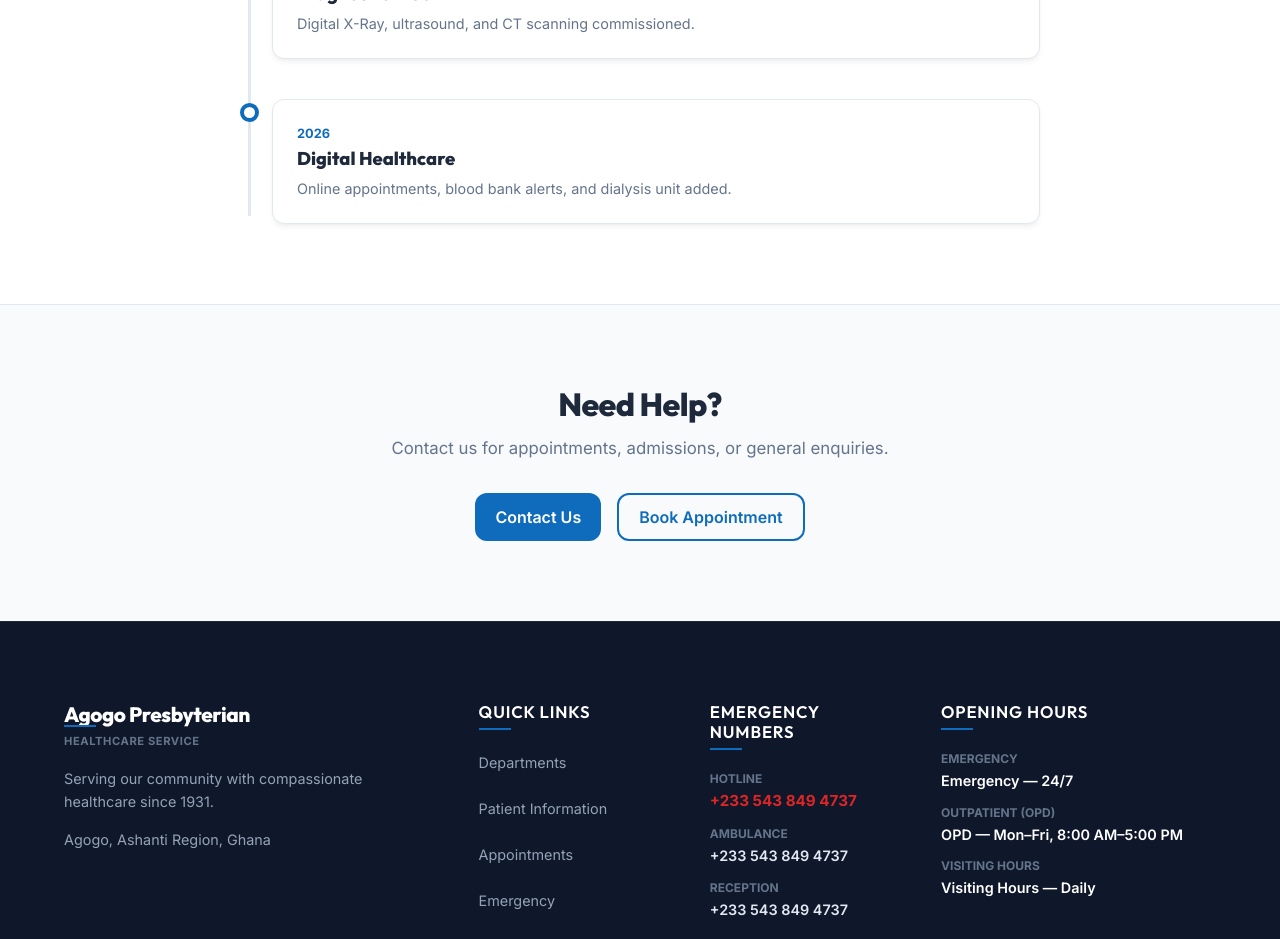
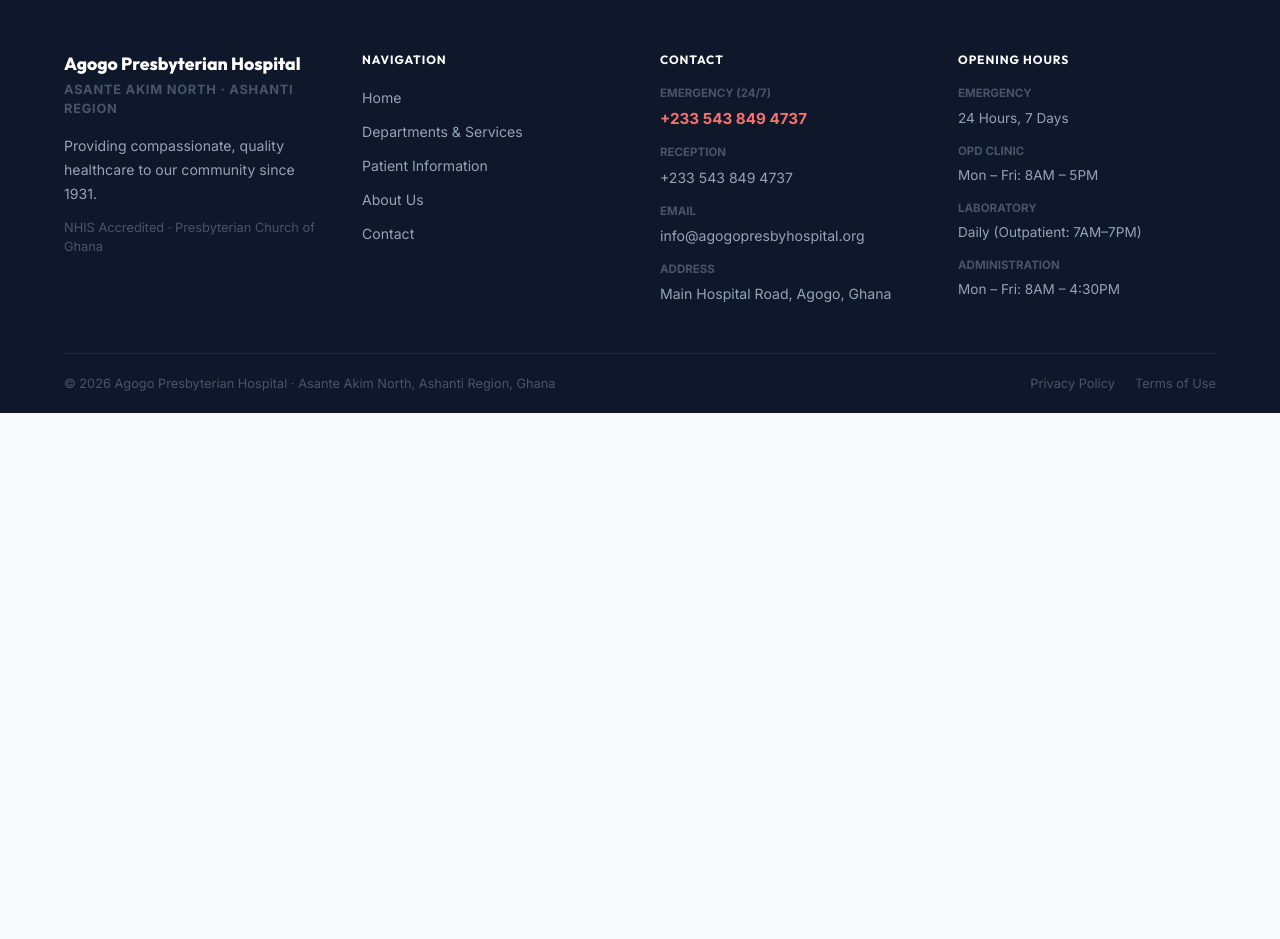
Before and after one commit to universityshopgh/agogohospital, a Next.js app: page /about in a window 1280 px wide. Shown: the part 2140-3079 px from the top of the page. After the commit the page ends 2553 px from the top, so only its background shows below. Built offline with nearby package versions, Linux system fonts and the light colour scheme.

Commit message:
feat: redesign footer, compact milestones grid, rewrite patient-info page

```diff
--- a/src/app/about/page.js
+++ b/src/app/about/page.js
@@ -117,19 +117,16 @@
       <section className="section" style={{ backgroundColor: 'var(--white)' }}>
         <div className="container">
           <div className="section-header center">
-            <span className="section-tag">Timeline</span>
-            <h2 className="section-title">Our Milestone Journey</h2>
+            <span className="section-tag">History</span>
+            <h2 className="section-title">Key Milestones</h2>
           </div>
 
-          <div className="timeline">
+          <div style={{ display: 'grid', gridTemplateColumns: 'repeat(auto-fit, minmax(150px, 1fr))', gap: '16px' }}>
             {historyTimeline.map((item, idx) => (
-              <div key={idx} className="timeline-item">
-                <div className="timeline-badge"></div>
-                <div className="timeline-panel">
-                  <div className="timeline-num">{item.year}</div>
-                  <h3 className="timeline-title" style={{ fontWeight: '800' }}>{item.title}</h3>
-                  <p className="timeline-desc">{item.desc}</p>
-                </div>
+              <div key={idx} className="card" style={{ padding: '20px', borderTop: '3px solid var(--primary)', textAlign: 'center' }}>
+                <div style={{ fontSize: '1.4rem', fontWeight: '900', color: 'var(--primary)', marginBottom: '6px' }}>{item.year}</div>
+                <h4 style={{ fontSize: '0.9rem', fontWeight: '700', marginBottom: '6px', color: 'var(--text-color)' }}>{item.title}</h4>
+                <p style={{ fontSize: '0.78rem', color: 'var(--text-secondary)', lineHeight: '1.4' }}>{item.desc}</p>
               </div>
             ))}
           </div>
--- a/src/components/MainLayout.jsx
+++ b/src/components/MainLayout.jsx
@@ -194,85 +194,101 @@
 
 
 
-      {/* 3. Footer */}
-      <footer className="footer" style={{ borderTop: '1px solid #1e293b', backgroundColor: '#0f172a' }}>
+      {/* Footer */}
+      <footer style={{ backgroundColor: '#0f172a', borderTop: '1px solid #1e293b', paddingTop: '56px', paddingBottom: '0' }}>
         <div className="container">
-          <div className="footer-grid">
 
-            {/* Col 1: Hospital Info */}
-            <div className="footer-col">
-              <div className="footer-logo" style={{ marginBottom: '16px' }}>
-                <div>
-                  <h4 className="footer-logo-title" style={{ fontSize: '1.3rem', fontWeight: '800', color: '#FFFFFF', letterSpacing: '-0.02em', margin: 0, padding: 0 }}>Agogo Presbyterian</h4>
-                  <span className="footer-logo-sub" style={{ fontSize: '0.7rem', color: '#64748B', textTransform: 'uppercase', fontWeight: '700', letterSpacing: '0.05em' }}>Healthcare Service</span>
-                </div>
-              </div>
-              <p style={{ fontSize: '0.9rem', lineHeight: '1.6', color: '#94a3b8', marginBottom: '16px' }}>
-                Serving our community with compassionate healthcare since 1931.
+          {/* Top Grid */}
+          <div style={{ display: 'grid', gridTemplateColumns: 'repeat(auto-fit, minmax(200px, 1fr))', gap: '40px', paddingBottom: '48px', borderBottom: '1px solid #1e293b' }}>
+
+            {/* Col 1: About */}
+            <div>
+              <h4 style={{ color: '#ffffff', fontWeight: '800', fontSize: '1.1rem', marginBottom: '6px' }}>Agogo Presbyterian Hospital</h4>
+              <p style={{ fontSize: '0.8rem', color: '#475569', textTransform: 'uppercase', letterSpacing: '0.06em', fontWeight: '700', marginBottom: '16px' }}>Asante Akim North · Ashanti Region</p>
+              <p style={{ fontSize: '0.88rem', color: '#94a3b8', lineHeight: '1.7' }}>
+                Providing compassionate, quality healthcare to our community since 1931.
               </p>
-              <p style={{ fontSize: '0.9rem', color: '#94a3b8' }}>
-                Agogo, Ashanti Region, Ghana
+              <p style={{ fontSize: '0.8rem', color: '#475569', marginTop: '12px' }}>
+                NHIS Accredited · Presbyterian Church of Ghana
               </p>
             </div>
 
-            {/* Col 2: Quick Links */}
-            <div className="footer-col">
-              <h4 style={{ fontSize: '1.05rem', color: '#FFFFFF', textTransform: 'uppercase', letterSpacing: '0.05em', marginBottom: '20px' }}>Quick Links</h4>
-              <ul className="footer-links" style={{ listStyle: 'none', padding: 0 }}>
-                <li style={{ marginBottom: '10px' }}><Link href="/departments" style={{ textDecoration: 'none', color: '#94a3b8', fontSize: '0.9rem' }}>Departments</Link></li>
-                <li style={{ marginBottom: '10px' }}><Link href="/patient-info" style={{ textDecoration: 'none', color: '#94a3b8', fontSize: '0.9rem' }}>Patient Information</Link></li>
-                <li style={{ marginBottom: '10px' }}><Link href="/portal" style={{ textDecoration: 'none', color: '#94a3b8', fontSize: '0.9rem' }}>Appointments</Link></li>
-                <li style={{ marginBottom: '10px' }}><Link href="/contact" style={{ textDecoration: 'none', color: '#94a3b8', fontSize: '0.9rem' }}>Emergency</Link></li>
-                <li style={{ marginBottom: '10px' }}><Link href="/contact" style={{ textDecoration: 'none', color: '#94a3b8', fontSize: '0.9rem' }}>Contact</Link></li>
+            {/* Col 2: Navigation */}
+            <div>
+              <h5 style={{ color: '#ffffff', fontSize: '0.75rem', textTransform: 'uppercase', letterSpacing: '0.08em', fontWeight: '700', marginBottom: '18px' }}>Navigation</h5>
+              <ul style={{ listStyle: 'none', padding: 0, display: 'flex', flexDirection: 'column', gap: '10px' }}>
+                {[
+                  { label: 'Home', href: '/' },
+                  { label: 'Departments & Services', href: '/departments' },
+                  { label: 'Patient Information', href: '/patient-info' },
+                  { label: 'About Us', href: '/about' },
+                  { label: 'Contact', href: '/contact' },
+                ].map((link) => (
+                  <li key={link.href}>
+                    <Link href={link.href} style={{ color: '#94a3b8', textDecoration: 'none', fontSize: '0.88rem', transition: 'color 0.2s' }}
+                      onMouseEnter={e => e.target.style.color = '#ffffff'}
+                      onMouseLeave={e => e.target.style.color = '#94a3b8'}
+                    >{link.label}</Link>
+                  </li>
+                ))}
               </ul>
             </div>
 
-            {/* Col 3: Emergency Numbers */}
-            <div className="footer-col">
-              <h4 style={{ fontSize: '1.05rem', color: '#FFFFFF', textTransform: 'uppercase', letterSpacing: '0.05em', marginBottom: '20px' }}>Emergency Numbers</h4>
-              <ul className="footer-links" style={{ listStyle: 'none', padding: 0, display: 'flex', flexDirection: 'column', gap: '12px' }}>
-                <li>
-                  <span style={{ fontSize: '0.75rem', color: '#64748B', display: 'block', textTransform: 'uppercase', fontWeight: '700' }}>Hotline</span>
-                  <a href="tel:+2335438494737" style={{ color: 'var(--error)', fontWeight: '700', fontSize: '0.95rem', textDecoration: 'none' }}>+233 543 849 4737</a>
-                </li>
-                <li>
-                  <span style={{ fontSize: '0.75rem', color: '#64748B', display: 'block', textTransform: 'uppercase', fontWeight: '700' }}>Ambulance</span>
-                  <a href="tel:+2335438494737" style={{ color: '#E2E8F0', fontWeight: '600', fontSize: '0.9rem', textDecoration: 'none' }}>+233 543 849 4737</a>
-                </li>
-                <li>
-                  <span style={{ fontSize: '0.75rem', color: '#64748B', display: 'block', textTransform: 'uppercase', fontWeight: '700' }}>Reception</span>
-                  <a href="tel:+2335438494737" style={{ color: '#E2E8F0', fontWeight: '600', fontSize: '0.9rem', textDecoration: 'none' }}>+233 543 849 4737</a>
-                </li>
-              </ul>
+            {/* Col 3: Contact */}
+            <div>
+              <h5 style={{ color: '#ffffff', fontSize: '0.75rem', textTransform: 'uppercase', letterSpacing: '0.08em', fontWeight: '700', marginBottom: '18px' }}>Contact</h5>
+              <div style={{ display: 'flex', flexDirection: 'column', gap: '14px' }}>
+                <div>
+                  <span style={{ fontSize: '0.72rem', color: '#475569', textTransform: 'uppercase', fontWeight: '700', display: 'block', marginBottom: '3px' }}>Emergency (24/7)</span>
+                  <a href="tel:+2335438494737" style={{ color: '#f87171', fontWeight: '700', fontSize: '0.95rem', textDecoration: 'none' }}>+233 543 849 4737</a>
+                </div>
+                <div>
+                  <span style={{ fontSize: '0.72rem', color: '#475569', textTransform: 'uppercase', fontWeight: '700', display: 'block', marginBottom: '3px' }}>Reception</span>
+                  <a href="tel:+2335438494737" style={{ color: '#94a3b8', fontSize: '0.88rem', textDecoration: 'none' }}>+233 543 849 4737</a>
+                </div>
+                <div>
+                  <span style={{ fontSize: '0.72rem', color: '#475569', textTransform: 'uppercase', fontWeight: '700', display: 'block', marginBottom: '3px' }}>Email</span>
+                  <span style={{ color: '#94a3b8', fontSize: '0.88rem' }}>info@agogopresbyhospital.org</span>
+                </div>
+                <div>
+                  <span style={{ fontSize: '0.72rem', color: '#475569', textTransform: 'uppercase', fontWeight: '700', display: 'block', marginBottom: '3px' }}>Address</span>
+                  <span style={{ color: '#94a3b8', fontSize: '0.88rem' }}>Main Hospital Road, Agogo, Ghana</span>
+                </div>
+              </div>
             </div>
 
-            {/* Col 4: Opening Hours */}
-            <div className="footer-col">
-              <h4 style={{ fontSize: '1.05rem', color: '#FFFFFF', textTransform: 'uppercase', letterSpacing: '0.05em', marginBottom: '20px' }}>Opening Hours</h4>
-              <ul className="footer-links" style={{ listStyle: 'none', padding: 0, display: 'flex', flexDirection: 'column', gap: '12px', fontSize: '0.9rem' }}>
-                <li style={{ display: 'flex', flexDirection: 'column' }}>
-                  <span style={{ fontSize: '0.75rem', color: '#64748B', textTransform: 'uppercase', fontWeight: '700' }}>Emergency</span>
-                  <span style={{ color: '#FFFFFF', fontWeight: '600', marginTop: '2px' }}>Emergency — 24/7</span>
-                </li>
-                <li style={{ display: 'flex', flexDirection: 'column' }}>
-                  <span style={{ fontSize: '0.75rem', color: '#64748B', textTransform: 'uppercase', fontWeight: '700' }}>Outpatient (OPD)</span>
-                  <span style={{ color: '#FFFFFF', fontWeight: '600', marginTop: '2px' }}>OPD — Mon–Fri, 8:00 AM–5:00 PM</span>
-                </li>
-                <li style={{ display: 'flex', flexDirection: 'column' }}>
-                  <span style={{ fontSize: '0.75rem', color: '#64748B', textTransform: 'uppercase', fontWeight: '700' }}>Visiting Hours</span>
-                  <span style={{ color: '#FFFFFF', fontWeight: '600', marginTop: '2px' }}>Visiting Hours — Daily</span>
-                </li>
-              </ul>
+            {/* Col 4: Hours */}
+            <div>
+              <h5 style={{ color: '#ffffff', fontSize: '0.75rem', textTransform: 'uppercase', letterSpacing: '0.08em', fontWeight: '700', marginBottom: '18px' }}>Opening Hours</h5>
+              <div style={{ display: 'flex', flexDirection: 'column', gap: '14px' }}>
+                {[
+                  { label: 'Emergency', hours: '24 Hours, 7 Days' },
+                  { label: 'OPD Clinic', hours: 'Mon – Fri: 8AM – 5PM' },
+                  { label: 'Laboratory', hours: 'Daily (Outpatient: 7AM–7PM)' },
+                  { label: 'Administration', hours: 'Mon – Fri: 8AM – 4:30PM' },
+                ].map((item, idx) => (
+                  <div key={idx}>
+                    <span style={{ fontSize: '0.72rem', color: '#475569', textTransform: 'uppercase', fontWeight: '700', display: 'block', marginBottom: '2px' }}>{item.label}</span>
+                    <span style={{ color: '#94a3b8', fontSize: '0.85rem' }}>{item.hours}</span>
+                  </div>
+                ))}
+              </div>
             </div>
 
           </div>
 
-          {/* Footer Bottom */}
-          <div className="footer-bottom" style={{ borderTop: '1px solid #1e293b', paddingTop: '24px', marginTop: '48px', display: 'flex', justifyContent: 'space-between', alignItems: 'center', flexWrap: 'wrap', gap: '16px', fontSize: '0.85rem', color: '#64748b' }}>
-            <p style={{ margin: 0 }}>© 2026 Agogo Presbyterian Hospital. NHIS Accredited · Presbyterian Church of Ghana · Asante Akim North, Ashanti Region.</p>
-            <div className="footer-legal-links" style={{ display: 'flex', gap: '20px' }}>
-              <Link href="/privacy" style={{ color: '#64748b', textDecoration: 'none' }}>Privacy Policy</Link>
-              <Link href="/terms" style={{ color: '#64748b', textDecoration: 'none' }}>Terms of Use</Link>
+          {/* Bottom Bar */}
+          <div style={{ display: 'flex', justifyContent: 'space-between', alignItems: 'center', flexWrap: 'wrap', gap: '12px', padding: '20px 0', fontSize: '0.8rem', color: '#475569' }}>
+            <p style={{ margin: 0 }}>© {new Date().getFullYear()} Agogo Presbyterian Hospital · Asante Akim North, Ashanti Region, Ghana</p>
+            <div style={{ display: 'flex', gap: '20px' }}>
+              <Link href="/privacy" style={{ color: '#475569', textDecoration: 'none' }}
+                onMouseEnter={e => e.target.style.color = '#94a3b8'}
+                onMouseLeave={e => e.target.style.color = '#475569'}
+              >Privacy Policy</Link>
+              <Link href="/terms" style={{ color: '#475569', textDecoration: 'none' }}
+                onMouseEnter={e => e.target.style.color = '#94a3b8'}
+                onMouseLeave={e => e.target.style.color = '#475569'}
+              >Terms of Use</Link>
             </div>
           </div>
 
```
Also changed, not shown: src/app/patient-info/page.js (+112 -210 lines).
